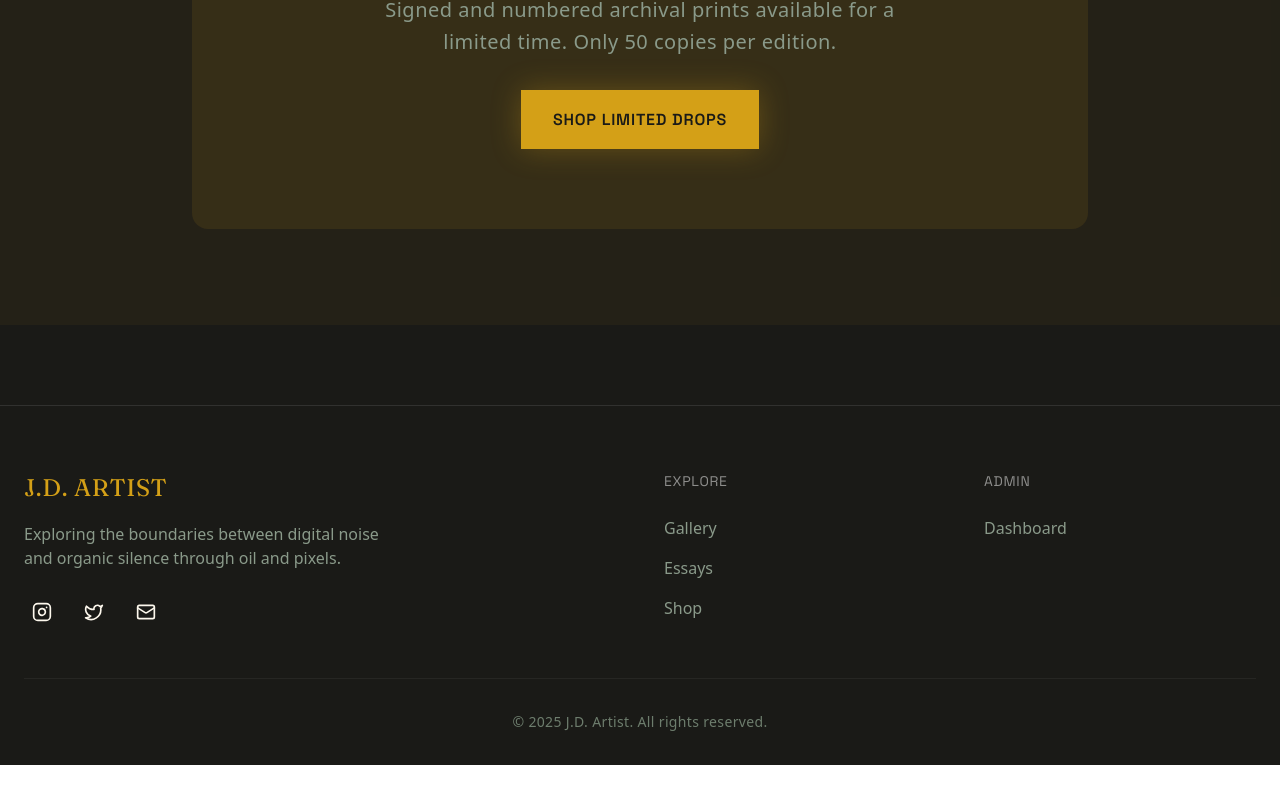
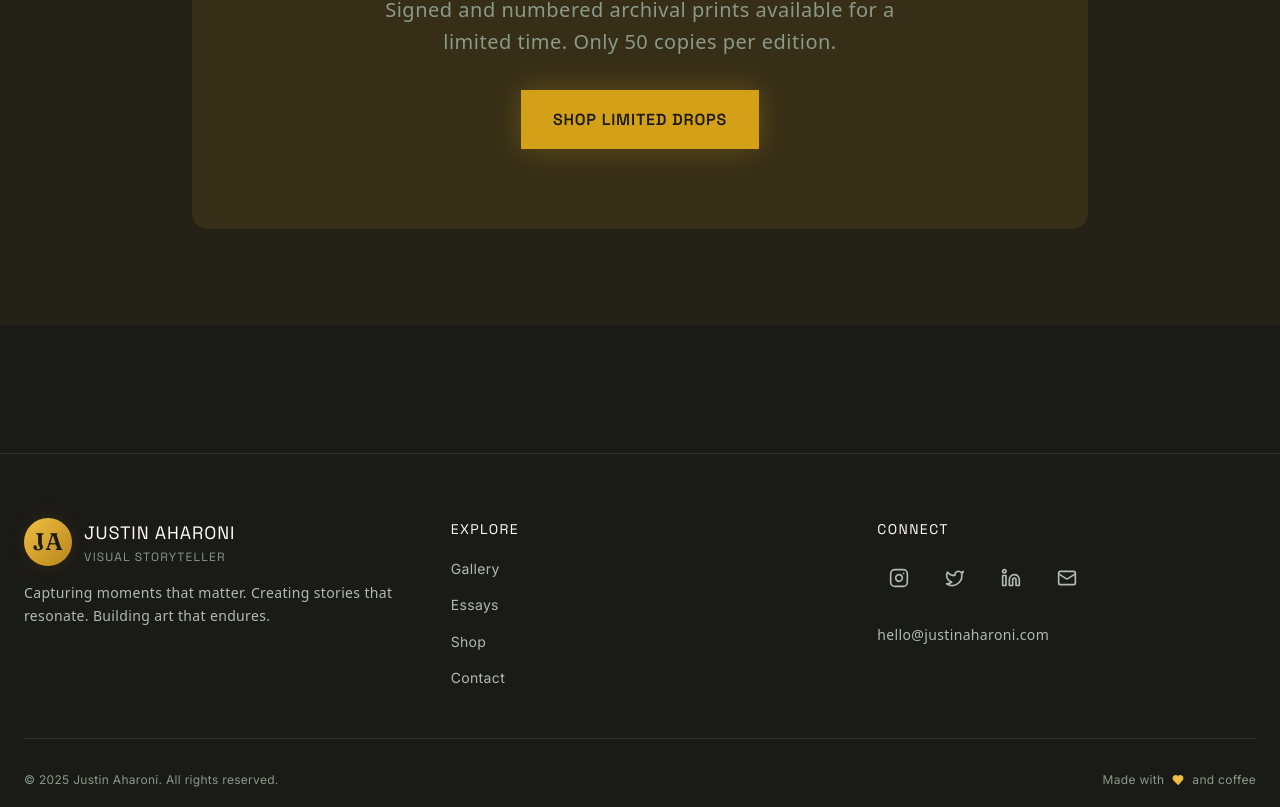
Before and after one commit to jaharoni/Gemini-Version-New-Website, a React (Vite) app: page / in a window 1280 px wide. Shown: the part 1990-2797 px from the top of the page. Before the commit the page ends 2755 px from the top, so only its background shows below. Built offline with nearby package versions, Linux system fonts and the light colour scheme; a web font is replaced by a local one.

Commit message:
feat: Add Navbar and Footer components

```diff
--- a/components/Footer.tsx
+++ b/components/Footer.tsx
@@ -1,45 +1,96 @@
 import React from 'react';
 import { Link } from 'react-router-dom';
-import { Instagram, Twitter, Mail } from 'lucide-react';
+import { Mail, Instagram, Twitter, Linkedin, Heart } from 'lucide-react';
 
 export const Footer: React.FC = () => {
+  const currentYear = new Date().getFullYear();
+
+  const footerLinks = [
+    { label: 'Gallery', path: '/gallery' },
+    { label: 'Essays', path: '/essays' },
+    { label: 'Shop', path: '/shop' },
+    { label: 'Contact', path: '/contact' },
+  ];
+
+  const socialLinks = [
+    { icon: <Instagram className="w-5 h-5" />, href: '#', label: 'Instagram' },
+    { icon: <Twitter className="w-5 h-5" />, href: '#', label: 'Twitter' },
+    { icon: <Linkedin className="w-5 h-5" />, href: '#', label: 'LinkedIn' },
+    { icon: <Mail className="w-5 h-5" />, href: '/contact', label: 'Email' },
+  ];
+
   return (
-    <footer className="mt-20 border-t border-white/10 bg-charcoal-950 pt-16 pb-8">
-      <div className="container mx-auto px-6">
-        <div className="grid grid-cols-1 md:grid-cols-4 gap-12 mb-12">
-          <div className="col-span-1 md:col-span-2">
-            <h3 className="font-display text-2xl text-mustard-500 mb-4">J.D. ARTIST</h3>
-            <p className="text-sage-400 max-w-sm mb-6">
-              Exploring the boundaries between digital noise and organic silence through oil and pixels.
-            </p>
-            <div className="flex gap-4">
-              {[Instagram, Twitter, Mail].map((Icon, i) => (
-                <a key={i} href="#" className="p-2 glass rounded-full hover:bg-white/10 transition-colors">
-                  <Icon className="w-5 h-5 text-cream-200" />
+    <footer className="relative mt-32 border-t border-white/10">
+      <div className="glass-card rounded-t-3xl">
+        <div className="container mx-auto px-6 py-16">
+          <div className="grid grid-cols-1 md:grid-cols-3 gap-12 mb-12">
+            {/* Brand */}
+            <div>
+              <div className="flex items-center gap-3 mb-4">
+                <div className="w-12 h-12 rounded-full bg-gradient-to-br from-mustard-400 to-mustard-600 flex items-center justify-center shadow-glow">
+                  <span className="font-display text-charcoal-950 font-bold text-2xl">JA</span>
+                </div>
+                <div>
+                  <h3 className="font-nav text-cream-100 text-lg tracking-wider uppercase">Justin Aharoni</h3>
+                  <p className="text-sage-400 text-xs font-nav uppercase tracking-widest">Visual Storyteller</p>
+                </div>
+              </div>
+              <p className="text-sage-300 text-sm leading-relaxed">
+                Capturing moments that matter. Creating stories that resonate. Building art that endures.
+              </p>
+            </div>
+
+            {/* Quick Links */}
+            <div>
+              <h4 className="font-nav text-cream-100 uppercase tracking-widest text-sm mb-4">Explore</h4>
+              <ul className="space-y-3">
+                {footerLinks.map((link) => (
+                  <li key={link.path}>
+                    <Link
+                      to={link.path}
+                      className="text-sage-300 hover:text-mustard-300 transition-colors text-sm font-body"
+                    >
+                      {link.label}
+                    </Link>
+                  </li>
+                ))}
+              </ul>
+            </div>
+
+            {/* Connect */}
+            <div>
+              <h4 className="font-nav text-cream-100 uppercase tracking-widest text-sm mb-4">Connect</h4>
+              <div className="flex gap-3 mb-6">
+                {socialLinks.map((social) => (
+                  <a
+                    key={social.label}
+                    href={social.href}
+                    target={social.href.startsWith('http') ? '_blank' : undefined}
+                    rel={social.href.startsWith('http') ? 'noopener noreferrer' : undefined}
+                    className="glass-button p-3 text-sage-300 hover:text-mustard-300 transition-colors"
+                    aria-label={social.label}
+                  >
+                    {social.icon}
+                  </a>
+                ))}
+              </div>
+              <p className="text-sage-300 text-sm">
+                <a href="mailto:hello@justinaharoni.com" className="hover:text-mustard-300 transition-colors">
+                  hello@justinaharoni.com
                 </a>
-              ))}
+              </p>
             </div>
           </div>
 
-          <div>
-            <h4 className="font-nav text-sm uppercase tracking-wider text-white/50 mb-6">Explore</h4>
-            <ul className="space-y-4">
-              <li><Link to="/gallery" className="text-sage-400 hover:text-mustard-400 transition-colors">Gallery</Link></li>
-              <li><Link to="/essays" className="text-sage-400 hover:text-mustard-400 transition-colors">Essays</Link></li>
-              <li><Link to="/shop" className="text-sage-400 hover:text-mustard-400 transition-colors">Shop</Link></li>
-            </ul>
+          {/* Bottom Bar */}
+          <div className="pt-8 border-t border-white/10 flex flex-col md:flex-row justify-between items-center gap-4">
+            <p className="text-sage-400 text-xs font-body">
+              © {currentYear} Justin Aharoni. All rights reserved.
+            </p>
+            <p className="text-sage-400 text-xs font-body flex items-center gap-2">
+              Made with <Heart className="w-3 h-3 text-mustard-400 fill-mustard-400" /> and coffee
+            </p>
           </div>
-
-          <div>
-            <h4 className="font-nav text-sm uppercase tracking-wider text-white/50 mb-6">Admin</h4>
-            <ul className="space-y-4">
-              <li><Link to="/admin" className="text-sage-400 hover:text-mustard-400 transition-colors">Dashboard</Link></li>
-            </ul>
-          </div>
-        </div>
-
-        <div className="text-center pt-8 border-t border-white/5 text-sage-500 text-sm">
-          © {new Date().getFullYear()} J.D. Artist. All rights reserved.
         </div>
       </div>
     </footer>
--- a/components/Navbar.tsx
+++ b/components/Navbar.tsx
@@ -1,93 +1,127 @@
 import React, { useState, useEffect } from 'react';
 import { Link, useLocation } from 'react-router-dom';
-import { ShoppingBag, Menu, X } from 'lucide-react';
+import { Menu, X, ShoppingCart } from 'lucide-react';
 import { useCartStore } from '../lib/store';
 
 export const Navbar: React.FC = () => {
   const [isScrolled, setIsScrolled] = useState(false);
-  const [mobileMenuOpen, setMobileMenuOpen] = useState(false);
-  const { toggleCart, items } = useCartStore();
+  const [isMobileMenuOpen, setIsMobileMenuOpen] = useState(false);
   const location = useLocation();
-
-  const cartCount = items.reduce((acc, item) => acc + item.quantity, 0);
+  const cartItems = useCartStore((state) => state.items);
+  const cartCount = cartItems.reduce((sum, item) => sum + item.quantity, 0);
 
   useEffect(() => {
-    const handleScroll = () => setIsScrolled(window.scrollY > 20);
+    const handleScroll = () => {
+      setIsScrolled(window.scrollY > 50);
+    };
     window.addEventListener('scroll', handleScroll);
     return () => window.removeEventListener('scroll', handleScroll);
   }, []);
 
   const navLinks = [
-    { name: 'Gallery', path: '/gallery' },
-    { name: 'Essays', path: '/essays' },
-    { name: 'Shop', path: '/shop' },
-    { name: 'About', path: '/about' },
+    { path: '/', label: 'Home' },
+    { path: '/gallery', label: 'Gallery' },
+    { path: '/essays', label: 'Essays' },
+    { path: '/shop', label: 'Shop' },
+    { path: '/contact', label: 'Contact' },
   ];
 
-  const isActive = (path: string) => location.pathname === path;
+  const isActive = (path: string) => {
+    if (path === '/') return location.pathname === '/';
+    return location.pathname.startsWith(path);
+  };
 
   return (
-    <nav className={`fixed top-0 left-0 right-0 z-50 transition-all duration-300 ${isScrolled ? 'py-4' : 'py-6'}`}>
-      <div className="container mx-auto px-6">
-        <div className={`glass rounded-2xl px-6 py-4 flex items-center justify-between transition-all duration-300 ${isScrolled ? 'bg-charcoal-950/80' : ''}`}>
-
-          <Link to="/" className="text-2xl font-display font-semibold tracking-tight text-mustard-500">
-            J.D. ARTIST
+    <>
+      <nav
+        className={`fixed top-0 left-0 right-0 z-50 transition-all duration-300 ${
+          isScrolled
+            ? 'glass shadow-2xl border-b border-white/20'
+            : 'bg-transparent'
+        }`}
+      >
+        <div className="container mx-auto px-6 py-4">
+          <div className="flex items-center justify-between">
+            <Link to="/" className="flex items-center gap-3 group">
+              <div className="w-10 h-10 rounded-full bg-gradient-to-br from-mustard-400 to-mustard-600 flex items-center justify-center shadow-glow group-hover:shadow-glow-lg transition-all">
+                <span className="font-display text-charcoal-950 font-bold text-xl">JA</span>
+              </div>
+              <span className="font-nav text-cream-100 text-lg tracking-wider uppercase hidden md:block group-hover:text-mustard-300 transition-colors">
+                Justin Aharoni
+              </span>
             </Link>
 
-          {/* Desktop Nav */}
             <div className="hidden md:flex items-center gap-8">
               {navLinks.map((link) => (
                 <Link
                   key={link.path}
                   to={link.path}
-                className={`font-nav uppercase text-sm tracking-wider hover:text-mustard-400 transition-colors ${isActive(link.path) ? 'text-mustard-400' : 'text-cream-200'}`}
+                  className={`text-nav transition-all duration-300 pb-1 border-b-2 ${
+                    isActive(link.path)
+                      ? 'text-mustard-400 border-mustard-400'
+                      : 'text-cream-100/80 border-transparent hover:text-mustard-300 hover:border-mustard-300/50'
+                  }`}
                 >
-                {link.name}
+                  {link.label}
                 </Link>
               ))}
-          </div>
 
-          <div className="flex items-center gap-4">
-            <button
-              onClick={toggleCart}
-              className="relative p-2 hover:bg-white/10 rounded-full transition-colors group"
+              <Link
+                to="/shop"
+                className="relative glass-button px-4 py-2 text-cream-100 hover:text-mustard-300 transition-colors flex items-center gap-2"
               >
-              <ShoppingBag className="w-5 h-5 text-cream-100 group-hover:text-mustard-400" />
+                <ShoppingCart className="w-5 h-5" />
                 {cartCount > 0 && (
-                <span className="absolute -top-1 -right-1 w-5 h-5 bg-mustard-500 text-charcoal-950 text-xs font-bold rounded-full flex items-center justify-center">
+                  <span className="absolute -top-2 -right-2 bg-mustard-500 text-charcoal-950 text-xs font-bold rounded-full w-5 h-5 flex items-center justify-center shadow-glow">
                     {cartCount}
                   </span>
                 )}
-            </button>
+              </Link>
+            </div>
 
             <button
-              className="md:hidden p-2 hover:bg-white/10 rounded-full"
-              onClick={() => setMobileMenuOpen(!mobileMenuOpen)}
+              onClick={() => setIsMobileMenuOpen(!isMobileMenuOpen)}
+              className="md:hidden glass-button p-3 text-cream-100"
+              aria-label="Toggle menu"
             >
-              {mobileMenuOpen ? <X className="w-6 h-6" /> : <Menu className="w-6 h-6" />}
+              {isMobileMenuOpen ? <X className="w-6 h-6" /> : <Menu className="w-6 h-6" />}
             </button>
           </div>
         </div>
-      </div>
+      </nav>
 
-      {/* Mobile Menu */}
-      {mobileMenuOpen && (
-        <div className="md:hidden absolute top-full left-0 right-0 p-6">
-          <div className="glass rounded-xl p-6 flex flex-col gap-4">
+      {isMobileMenuOpen && (
+        <div className="fixed inset-0 z-40 md:hidden animate-fade-in">
+          <div
+            className="absolute inset-0 bg-charcoal-950/95 backdrop-blur-xl"
+            onClick={() => setIsMobileMenuOpen(false)}
+          />
+          <div className="relative h-full flex flex-col items-center justify-center gap-8 p-8">
             {navLinks.map((link) => (
               <Link
                 key={link.path}
                 to={link.path}
-                onClick={() => setMobileMenuOpen(false)}
-                className={`font-nav text-lg py-2 border-b border-white/10 ${isActive(link.path) ? 'text-mustard-400' : 'text-cream-200'}`}
+                onClick={() => setIsMobileMenuOpen(false)}
+                className={`text-2xl font-nav transition-colors ${
+                  isActive(link.path)
+                    ? 'text-mustard-400'
+                    : 'text-cream-100 hover:text-mustard-300'
+                }`}
               >
-                {link.name}
+                {link.label}
               </Link>
             ))}
+            <Link
+              to="/shop"
+              onClick={() => setIsMobileMenuOpen(false)}
+              className="glass-yellow px-8 py-4 text-charcoal-950 font-nav flex items-center gap-3 mt-4"
+            >
+              <ShoppingCart className="w-5 h-5" />
+              Cart ({cartCount})
+            </Link>
           </div>
         </div>
       )}
-    </nav>
+    </>
   );
 };
```
Lines whose indentation alone changed are shown as unchanged.
